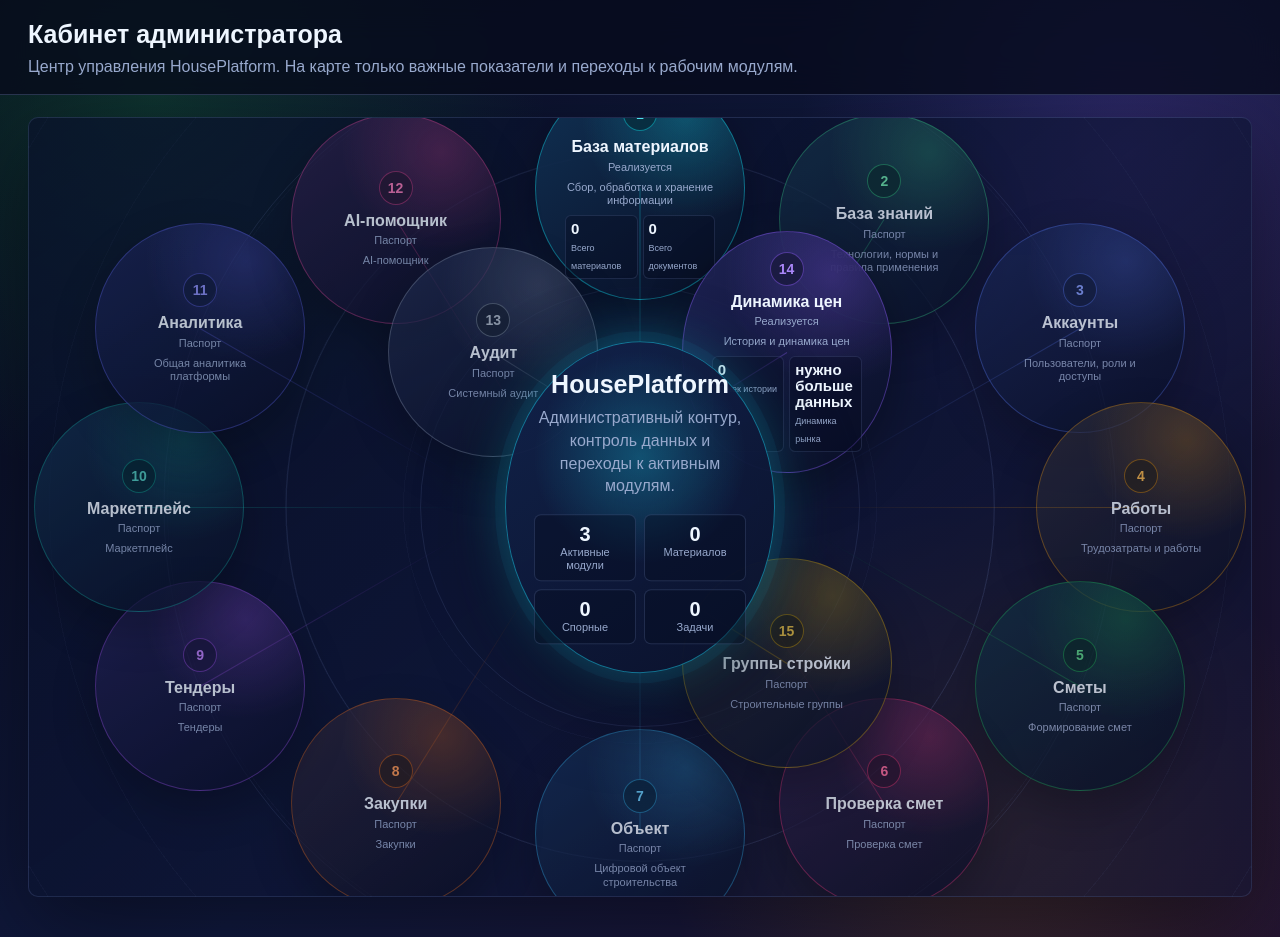
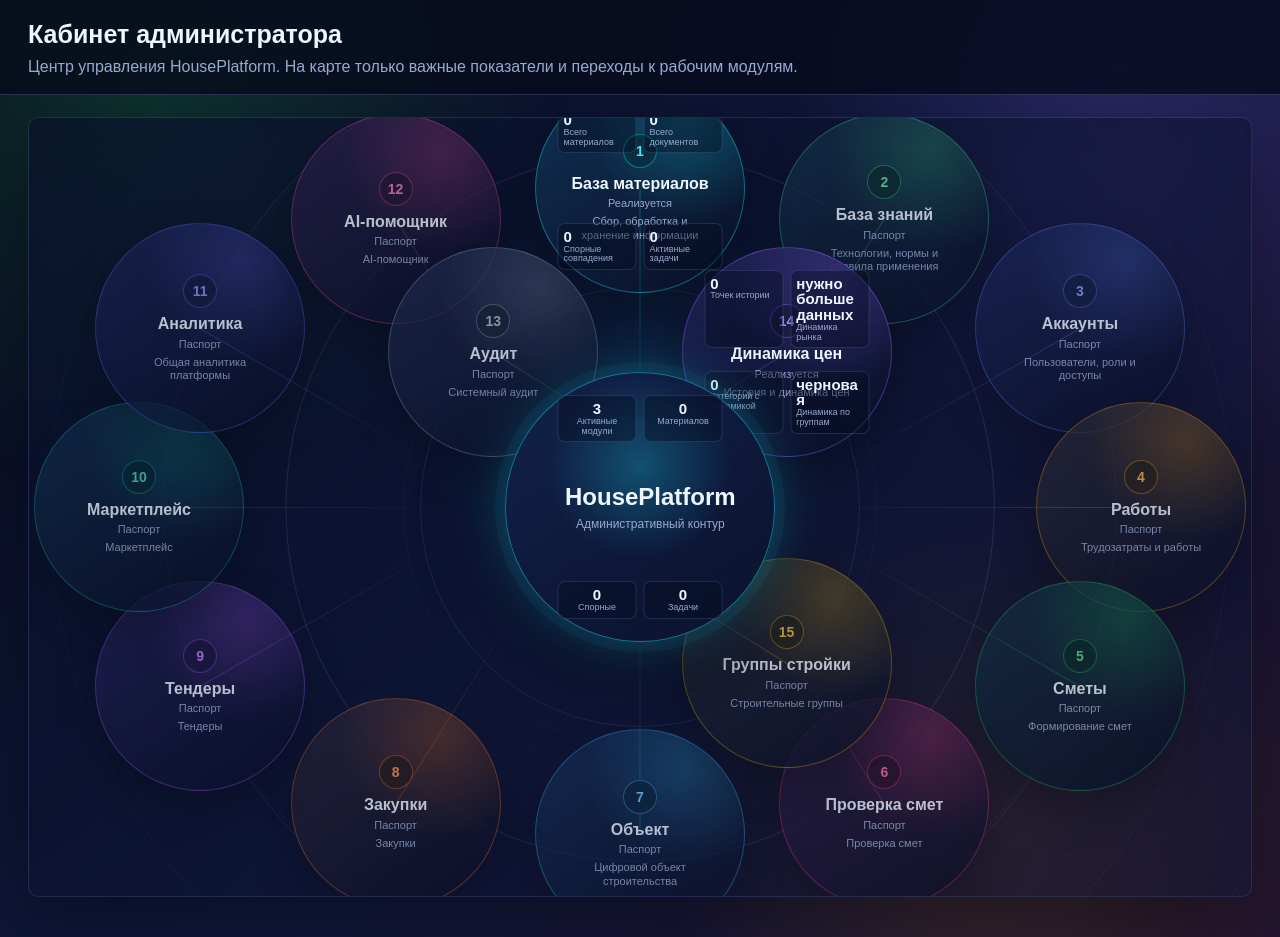
Before and after one commit to 2820780-alt/HousePlatform, a FastAPI app: page /api/v1/admin/cabinet/view in a window 1280 px wide. Run offline with FastAPI, Linux system fonts and the light colour scheme; data that the repository does not hold is empty.

Commit message:
Fit admin orbit metrics inside nodes

```diff
--- a/app/api/v1/admin_cabinet_view.py
+++ b/app/api/v1/admin_cabinet_view.py
@@ -369,7 +369,7 @@ def _passport(
             {"label": "Статус", "value": status},
             {"label": "Документ", "value": document.split("/")[-1]},
         ],
-        "dashboard_metrics": dashboard_metrics[:2],
+        "dashboard_metrics": dashboard_metrics[:4],
         "implemented": bool(href),
         "href": href or f"/api/v1/admin/cabinet/view/modules/{number}",
         "passport_href": f"/api/v1/admin/cabinet/view/modules/{number}",
--- a/templates/admin_cabinet_view.html
+++ b/templates/admin_cabinet_view.html
@@ -92,23 +92,46 @@
       z-index: 3;
       padding: 28px;
     }
-    .center-node h2 { margin: 0 0 8px; font-size: 25px; letter-spacing: 0; }
-    .center-node p { margin: 0; color: var(--muted); line-height: 1.42; }
-    .center-metrics {
+    .center-core,
+    .node-core {
+      display: grid;
+      place-items: center;
+      gap: 6px;
+      text-align: center;
+      max-width: 150px;
+      margin: auto;
+    }
+    .center-node h2 { margin: 0; font-size: 24px; letter-spacing: 0; }
+    .center-node p { margin: 0; color: var(--muted); line-height: 1.22; font-size: 12px; }
+    .metric-pair {
+      position: absolute;
+      left: 50%;
+      transform: translateX(-50%);
       display: grid;
       grid-template-columns: 1fr 1fr;
-      gap: 8px;
-      width: 100%;
-      margin-top: 16px;
+      gap: 7px;
+      width: 165px;
+      z-index: 1;
     }
-    .center-metric {
-      padding: 8px;
+    .metric-pair.top { top: 22px; }
+    .metric-pair.bottom { bottom: 22px; }
+    .center-metric,
+    .mini-metric {
+      min-height: 38px;
+      padding: 5px;
       border: 1px solid rgba(158, 184, 255, 0.16);
       border-radius: 7px;
       background: rgba(7, 13, 33, 0.42);
     }
-    .center-metric strong { display: block; font-size: 20px; }
-    .center-metric span { display: block; color: var(--muted); font-size: 11px; line-height: 1.2; }
+    .center-metric.alert,
+    .mini-metric.alert {
+      border-color: rgba(245, 158, 11, 0.58);
+      background: rgba(245, 158, 11, 0.1);
+    }
+    .center-metric strong,
+    .mini-metric strong { display: block; font-size: 15px; line-height: 1.05; overflow-wrap: anywhere; }
+    .center-metric span,
+    .mini-metric span { display: block; color: var(--muted); font-size: 9px; line-height: 1.08; }
     .module-node {
       --card-accent: var(--cyan);
       --x: 50%;
@@ -119,11 +142,8 @@
       width: 210px;
       min-height: 210px;
       transform: translate(-50%, -50%);
-      display: flex;
-      flex-direction: column;
-      justify-content: center;
-      align-items: center;
-      gap: 8px;
+      display: grid;
+      place-items: center;
       padding: 20px;
       border: 1px solid color-mix(in srgb, var(--card-accent) 42%, transparent);
       border-radius: 50%;
@@ -167,7 +187,7 @@
       font-weight: 800;
       font-size: 14px;
     }
-    .module-title { min-width: 0; max-width: 158px; }
+    .module-title { min-width: 0; max-width: 148px; }
     .module-title strong { display: block; font-size: 16px; line-height: 1.15; }
     .module-title span { display: block; color: var(--muted); font-size: 11px; margin-top: 4px; }
     .module-hint {
@@ -175,27 +195,8 @@
       font-size: 11px;
       line-height: 1.22;
       text-align: center;
-      max-width: 148px;
+      max-width: 126px;
     }
-    .metric-row {
-      display: grid;
-      grid-template-columns: repeat(2, minmax(0, 1fr));
-      gap: 5px;
-      width: min(150px, 100%);
-    }
-    .mini-metric {
-      min-height: 38px;
-      padding: 5px;
-      border: 1px solid rgba(158, 184, 255, 0.14);
-      border-radius: 6px;
-      background: rgba(7, 13, 33, 0.38);
-    }
-    .mini-metric.alert {
-      border-color: rgba(245, 158, 11, 0.58);
-      background: rgba(245, 158, 11, 0.1);
-    }
-    .mini-metric strong { display: block; font-size: 15px; line-height: 1.05; overflow-wrap: anywhere; }
-    .mini-metric span { color: var(--muted); font-size: 9px; line-height: 1.1; }
     @media (max-width: 1100px) {
       header, main { padding-left: 16px; padding-right: 16px; }
       .orbit-shell {
@@ -218,6 +219,11 @@
       .center-node { border-radius: 10px; grid-column: 1 / -1; }
       .module-node { border-radius: 10px; }
       .module-node::before { display: none; }
+      .metric-pair {
+        position: static;
+        transform: none;
+        width: 100%;
+      }
     }
   </style>
 </head>
@@ -234,17 +240,25 @@
       <div class="orbit-line three"></div>
 
       <div class="center-node">
-        <div>
-          <h2>HousePlatform</h2>
-          <p>Административный контур, контроль данных и переходы к активным модулям.</p>
-          <div class="center-metrics">
-            {% for metric in center_card.metrics %}
-            <div class="center-metric">
+        <div class="metric-pair top">
+          {% for metric in center_card.metrics[:2] %}
+          <div class="center-metric {% if metric.alert %}alert{% endif %}">
             <strong>{{ metric.value }}</strong>
             <span>{{ metric.label }}</span>
           </div>
           {% endfor %}
         </div>
+        <div class="center-core">
+          <h2>HousePlatform</h2>
+          <p>Административный контур</p>
+        </div>
+        <div class="metric-pair bottom">
+          {% for metric in center_card.metrics[2:4] %}
+          <div class="center-metric {% if metric.alert %}alert{% endif %}">
+            <strong>{{ metric.value }}</strong>
+            <span>{{ metric.label }}</span>
+          </div>
+          {% endfor %}
         </div>
       </div>
 
@@ -254,6 +268,17 @@
         {% else %}
         <a class="module-node future" href="{{ card.passport_href }}" style="--card-accent: {{ card.accent }}; --x: {{ card.orbit.x }}; --y: {{ card.orbit.y }}; --link-width: {{ card.orbit.link_width }}; --link-angle: {{ card.orbit.link_angle }}">
         {% endif %}
+          {% if card.dashboard_metrics %}
+          <div class="metric-pair top">
+            {% for metric in card.dashboard_metrics[:2] %}
+            <div class="mini-metric {% if metric.alert %}alert{% endif %}">
+              <strong>{{ metric.value }}</strong>
+              <span>{{ metric.label }}</span>
+            </div>
+            {% endfor %}
+          </div>
+          {% endif %}
+          <div class="node-core">
             <div class="module-head">
               <div class="module-number">{{ card.number }}</div>
               <div class="module-title">
@@ -262,9 +287,10 @@
               </div>
             </div>
             <div class="module-hint">{{ card.subtitle }}</div>
+          </div>
           {% if card.dashboard_metrics %}
-          <div class="metric-row">
-            {% for metric in card.dashboard_metrics %}
+          <div class="metric-pair bottom">
+            {% for metric in card.dashboard_metrics[2:4] %}
             <div class="mini-metric {% if metric.alert %}alert{% endif %}">
               <strong>{{ metric.value }}</strong>
               <span>{{ metric.label }}</span>
```
Lines whose indentation alone changed are shown as unchanged.
